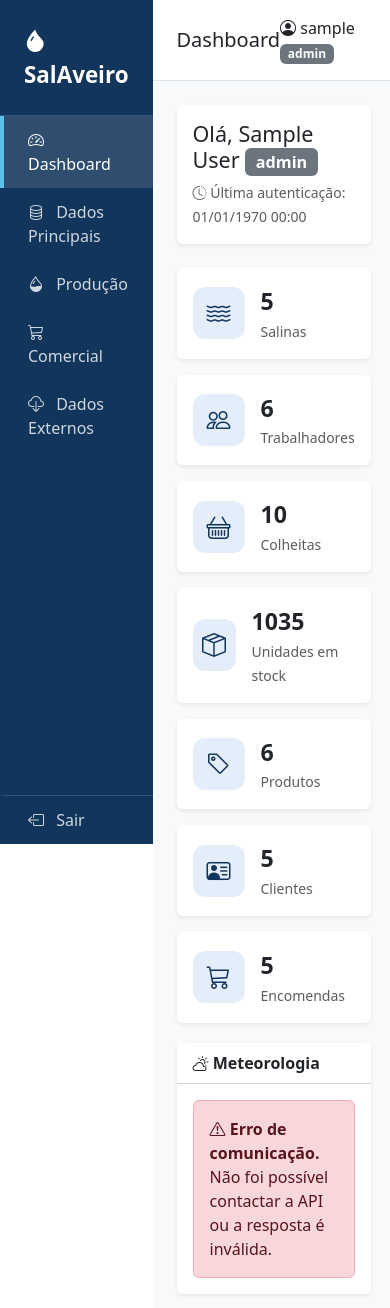
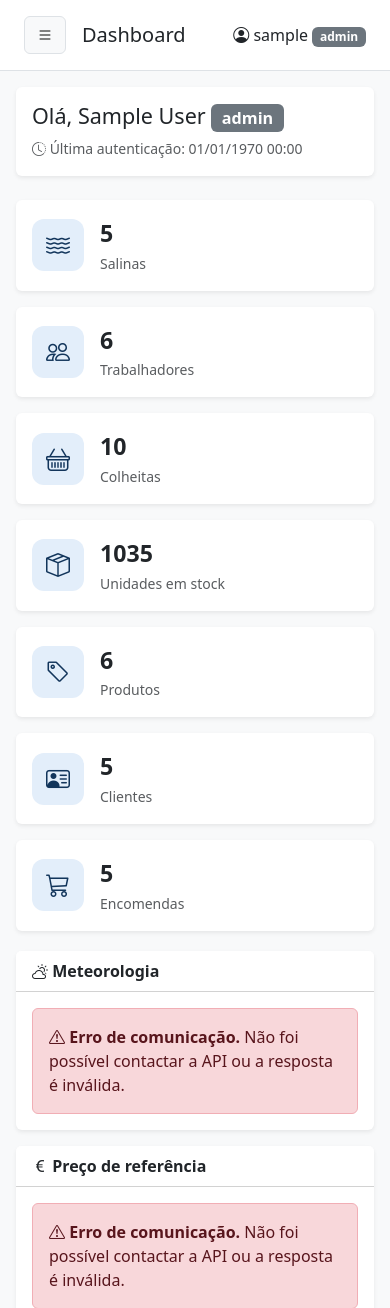
Before and after one commit to redriz/salaveiro, a PHP site: page / in a window 390 px wide. Shown: the top 1308 px of the page. Run offline with PHP 8.4, Linux system fonts and the light colour scheme; the visitor is signed in with stand-in values (Sample User, id 1); data comes from the database, SQL or seed files in the repository.

Commit message:
Implement responsive sidebar functionality with localStorage support and style adjustments

```diff
--- a/app/views/layout/footer.php
+++ b/app/views/layout/footer.php
@@ -3,6 +3,30 @@
     </div>
     <script src="https://cdn.jsdelivr.net/npm/bootstrap@5.3.3/dist/js/bootstrap.bundle.min.js"></script>
     <script>
+        (function () {
+            var raiz = document.documentElement;
+            var mobile = window.matchMedia('(max-width: 991.98px)');
+
+            document.getElementById('sidebar-toggle').addEventListener('click', function () {
+                if (mobile.matches) {
+                    raiz.classList.toggle('sidebar-aberta');
+                    return;
+                }
+                var recolhida = raiz.classList.toggle('sidebar-recolhida');
+                try {
+                    localStorage.setItem('sidebar', recolhida ? 'recolhida' : 'expandida');
+                } catch (e) {}
+            });
+
+            document.getElementById('sidebar-fundo').addEventListener('click', function () {
+                raiz.classList.remove('sidebar-aberta');
+            });
+
+            mobile.addEventListener('change', function () {
+                raiz.classList.remove('sidebar-aberta');
+            });
+        })();
+
         document.querySelectorAll('[data-carregar]').forEach(function (el) {
             fetch(el.dataset.carregar, { headers: { 'X-Requested-With': 'fetch' } })
                 .then(function (res) {
--- a/app/views/layout/header.php
+++ b/app/views/layout/header.php
@@ -50,28 +50,41 @@ $corEstado = [
     <link rel="stylesheet" href="https://cdn.jsdelivr.net/npm/bootstrap@5.3.3/dist/css/bootstrap.min.css">
     <link rel="stylesheet" href="https://cdn.jsdelivr.net/npm/bootstrap-icons@1.11.3/font/bootstrap-icons.min.css">
     <link rel="stylesheet" href="assets/css/style.css">
+    <script>
+        try {
+            if (localStorage.getItem('sidebar') === 'recolhida') {
+                document.documentElement.classList.add('sidebar-recolhida');
+            }
+        } catch (e) {}
+    </script>
 </head>
 
 <body>
     <div class="d-flex min-vh-100">
-        <aside class="sidebar d-flex flex-column">
-            <div class="sidebar-logo"><i class="bi bi-droplet-fill"></i> SalAveiro</div>
+        <aside class="sidebar d-flex flex-column" id="sidebar">
+            <div class="sidebar-logo">
+                <i class="bi bi-droplet-fill"></i><span class="sidebar-texto">SalAveiro</span>
+            </div>
 
             <nav class="nav flex-column">
                 <?php foreach ($menu as $key => $item): ?>
-                    <a class="nav-link <?= $current === $key ? 'active' : '' ?>" href="index.php?page=<?= $key ?>">
-                        <i class="bi <?= $item[1] ?>"></i> <?= $item[0] ?>
+                    <a class="nav-link <?= $current === $key ? 'active' : '' ?>" href="index.php?page=<?= $key ?>" title="<?= $item[0] ?>">
+                        <i class="bi <?= $item[1] ?>"></i><span class="sidebar-texto"><?= $item[0] ?></span>
                     </a>
                 <?php endforeach; ?>
             </nav>
 
-            <a class="nav-link mt-auto sidebar-sair" href="index.php?page=auth&action=logout">
-                <i class="bi bi-box-arrow-left"></i> Sair
+            <a class="nav-link mt-auto sidebar-sair" href="index.php?page=auth&action=logout" title="Sair">
+                <i class="bi bi-box-arrow-left"></i><span class="sidebar-texto">Sair</span>
             </a>
         </aside>
-        <div class="flex-grow-1 bg-light">
-            <header class="topbar d-flex justify-content-between align-items-center">
-                <h5 class="m-0">
+        <div class="sidebar-fundo" id="sidebar-fundo"></div>
+        <div class="flex-grow-1 bg-light conteudo">
+            <header class="topbar d-flex justify-content-between align-items-center gap-3">
+                <button type="button" class="btn btn-light border sidebar-toggle" id="sidebar-toggle" aria-label="Menu">
+                    <i class="bi bi-list"></i>
+                </button>
+                <h5 class="m-0 me-auto">
                     <?= $titulo ?? 'SalAveiro' ?>
                     <?php if (!$podeGerir && !in_array($current, ['dashboard', 'externos'])): ?>
                         <span class="badge text-bg-light border fw-normal ms-2"><i class="bi bi-eye"></i> Só consulta</span>
--- a/assets/css/style.css
+++ b/assets/css/style.css
@@ -17,17 +17,23 @@
 
 .sidebar {
     width: 240px;
+    flex-shrink: 0;
     background: var(--sal-azul);
     position: sticky; top: 0; height: 100vh;
+    overflow-x: hidden;
+    transition: width .2s ease, transform .2s ease;
 }
 .sidebar-logo {
     color: #fff; font-size: 1.4rem; font-weight: 700;
     padding: 1.5rem; border-bottom: 1px solid rgba(255,255,255,.15);
+    white-space: nowrap;
 }
+.sidebar-logo i { margin-right: .5rem; }
 .sidebar .nav-link {
     color: rgba(255,255,255,.8);
     padding: .75rem 1.5rem;
     border-left: 4px solid transparent;
+    white-space: nowrap;
 }
 .sidebar .nav-link:hover,
 .sidebar .nav-link.active {
@@ -37,6 +43,42 @@
 }
 .sidebar .nav-link i { margin-right: .5rem; }
 .sidebar-sair { border-top: 1px solid rgba(255,255,255,.15); }
+.sidebar .sidebar-sair:hover {
+    background: var(--bs-danger);
+    border-left-color: #fff;
+}
+
+.conteudo { min-width: 0; }
+
+.sidebar-fundo { display: none; }
+
+@media (min-width: 992px) {
+    .sidebar-recolhida .sidebar { width: 72px; }
+    .sidebar-recolhida .sidebar-texto { display: none; }
+    .sidebar-recolhida .sidebar-logo { padding: 1.5rem 0; text-align: center; }
+    .sidebar-recolhida .sidebar-logo i,
+    .sidebar-recolhida .sidebar .nav-link i { margin-right: 0; }
+    .sidebar-recolhida .sidebar .nav-link { padding: .75rem 0; text-align: center; font-size: 1.15rem; }
+}
+
+@media (max-width: 991.98px) {
+    .sidebar {
+        position: fixed; left: 0; z-index: 1045;
+        transform: translateX(-100%);
+    }
+    .sidebar-aberta .sidebar {
+        transform: none;
+        box-shadow: 0 0 24px rgba(0, 0, 0, .3);
+    }
+    .sidebar-aberta .sidebar-fundo {
+        display: block;
+        position: fixed; inset: 0; z-index: 1040;
+        background: rgba(0, 0, 0, .4);
+    }
+    .sidebar-aberta { overflow: hidden; }
+    .topbar { padding: .75rem 1rem; }
+    main.p-4 { padding: 1rem !important; }
+}
 
 .topbar {
     background: #fff;
```
